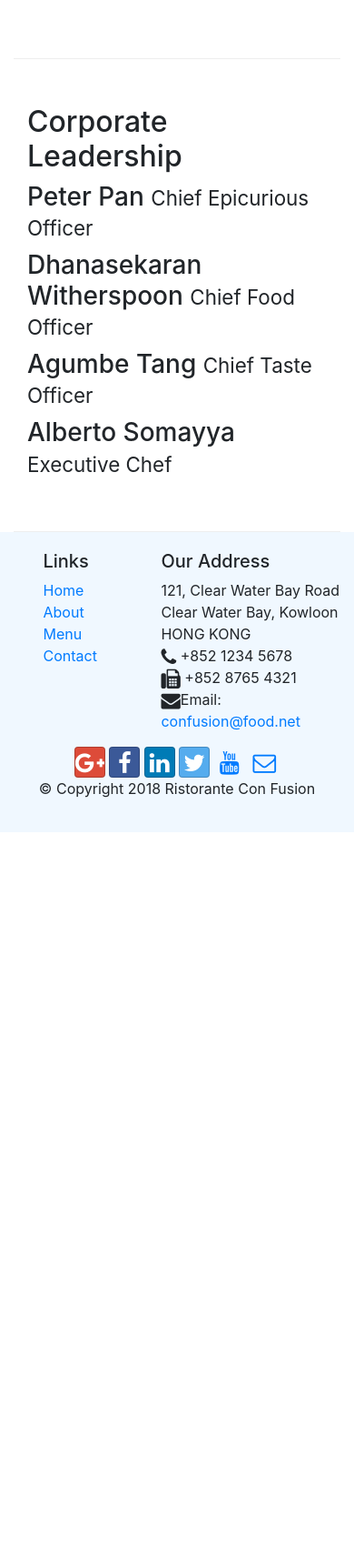
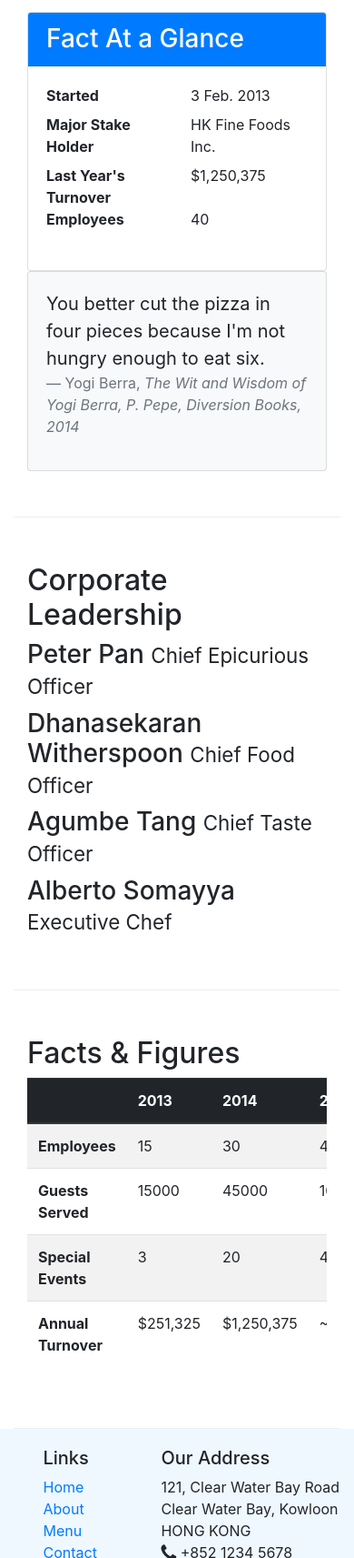
Before and after one commit to canessaalvamiguel/mooc-coursera-bootstrap4, a website: page aboutus.html in a window 390 px wide. Shown: the part 1037-2750 px from the top of the page at 91% size. Before the commit the page ends 1952 px from the top, so only its background shows below. Drawn offline with nearby package versions, Linux system fonts and the light colour scheme.

Commit message:
Tables and Cards

```diff
--- a/aboutus.html
+++ b/aboutus.html
@@ -68,7 +68,33 @@
                 <p>Started in 2010, Ristorante con Fusion quickly established itself as a culinary icon par excellence in Hong Kong. With its unique brand of world fusion cuisine that can be found nowhere else, it enjoys patronage from the A-list clientele in Hong Kong.  Featuring four of the best three-star Michelin chefs in the world, you never know what will arrive on your plate the next time you visit us.</p>
                 <p>The restaurant traces its humble beginnings to <em>The Frying Pan</em>, a successful chain started by our CEO, Mr. Peter Pan, that featured for the first time the world's best cuisines in a pan.</p>
             </div>
-            <div class="col">
+            <div class="col-sm">
+                <div class="card">
+                    <h3 class="card-header bg-primary text-white">Fact At a Glance</h3>
+                    <div class="card-body">
+                        <dl class="row">
+                            <dt class="col-6">Started</dt>
+                            <dd class="col-6">3 Feb. 2013</dd>
+                            <dt class="col-6">Major Stake Holder</dt>
+                            <dd class="col-6">HK Fine Foods Inc.</dd>
+                            <dt class="col-6">Last Year's Turnover</dt>
+                            <dd class="col-6">$1,250,375</dd>
+                            <dt class="col-6">Employees</dt>
+                            <dd class="col-6">40</dd>
+                        </dl>
+                    </div>
+                </div>
+            </div>
+            <div class="col-12">
+                <div class="card card-body bg-light">
+                    <blockquote class="blockquote">
+                        <p class="mb-0">You better cut the pizza in four pieces because I'm not hungry enough to eat six.
+                        </p>
+                        <footer class="blockquote-footer">Yogi Berra,
+                            <cite title="Source Title">The Wit and Wisdom of Yogi Berra, P. Pepe, Diversion Books, 2014</cite>
+                        </footer>
+                    </blockquote>
+                </div>
             </div>
         </div>
 
@@ -76,7 +102,6 @@
         <div class="row row-content">
             <div class="col-12">
                 <h2>Corporate Leadership</h2>
-
                 <h3>Peter Pan <small>Chief Epicurious Officer</small></h3>
                 <p class="d-none d-sm-block">Our CEO, Peter, credits his hardworking East Asian immigrant parents who undertook the arduous journey to the shores of America with the intention of giving their children the best future. His mother's wizardy in the kitchen whipping up the tastiest dishes with whatever is available inexpensively at the supermarket, was his first inspiration to create the fusion cuisines for which <em>The Frying Pan</em> became well known. He brings his zeal for fusion cuisines to this restaurant, pioneering cross-cultural culinary connections.</p>
                 <h3>Dhanasekaran Witherspoon <small>Chief Food Officer</small></h3>
@@ -87,6 +112,52 @@
                 <p class="d-none d-sm-block">Award winning three-star Michelin chef with wide International experience having worked closely with whos-who in the culinary world, he specializes in creating mouthwatering Indo-Italian fusion experiences. He says, <em>Put together the cuisines from the two craziest cultures, and you get a winning hit! Amma Mia!</em></p>
 
             </div>
+       </div>
+
+       <div class="row row-content">
+           <div class="col-12 col-sm-9">
+               <h2>Facts &amp; Figures</h2>
+               <div class="table-responsive">
+                <table class="table table-striped">
+                    <thead class="thead-dark">
+                        <tr>
+                            <th>&nbsp;</th>
+                            <th>2013</th>
+                            <th>2014</th>
+                            <th>2015</th>
+                        </tr>
+                    </thead>
+                    <tbody>
+                        <tr>
+                            <th>Employees</th>
+                            <td>15</td>
+                            <td>30</td>
+                            <td>40</td>
+                        </tr>
+                        <tr>
+                            <th>Guests Served</th>
+                            <td>15000</td>
+                            <td>45000</td>
+                            <td>100,000</td>
+                        </tr>
+                        <tr>
+                            <th>Special Events</th>
+                            <td>3</td>
+                            <td>20</td>
+                            <td>45</td>
+                        </tr>
+                        <tr>
+                            <th>Annual Turnover</th>
+                            <td>$251,325</td>
+                            <td>$1,250,375</td>
+                            <td>~$3,000,000</td>
+                        </tr>
+                    </tbody>
+                </table>
+            </div>
+           </div>
+           <div class="col-12 col-sm-3">
+           </div>
        </div>
 
     </div>
```
